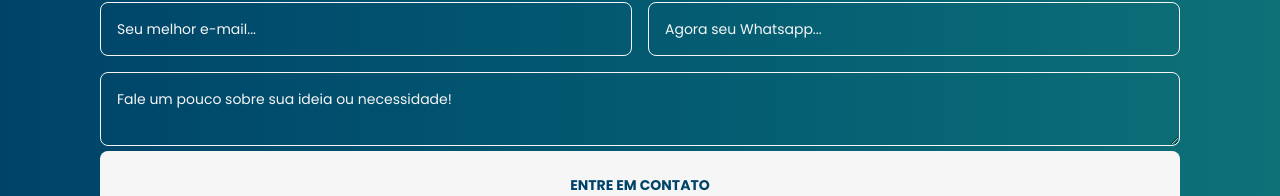
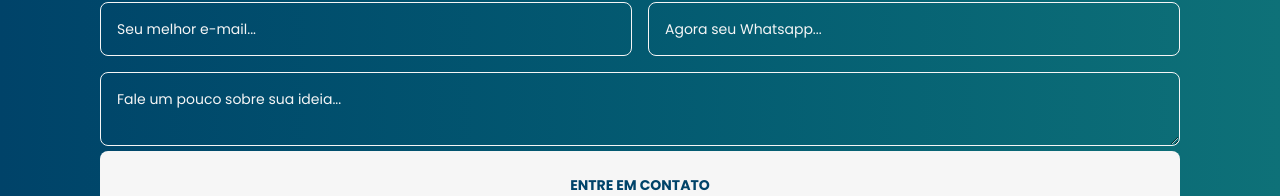
Before and after one commit to mayconviniciusdev/website-mayconviniciusdev, a Next.js app: page / in a window 1280 px wide. Shown: the part 3000-3196 px from the top of the page. Built offline with nearby package versions, Linux system fonts and the light colour scheme.

Commit message:
style: adjust contact message placeholder text

```diff
--- a/src/components/sections/contact.tsx
+++ b/src/components/sections/contact.tsx
@@ -71,7 +71,7 @@ export default function Contact() {
                 </div>
               </div>
 
-              <textarea placeholder="Fale um pouco sobre sua ideia ou necessidade!" {...register('message')} required
+              <textarea placeholder="Fale um pouco sobre sua ideia..." {...register('message')} required
               className="w-full py-4 pl-4 rounded-lg bg-transparent border border-[#F6F6F6] focus:border-[#F6F6F6]/50 focus:outline-none focus:placeholder-[#F6F6F6]/80 placeholder:text-sm placeholder-[#F6F6F6]"/>
               {errors.message && <p className="text-red-200 text-sm ml-1 mt-1 mb-4">{errors.message.message}</p>}
 
```
